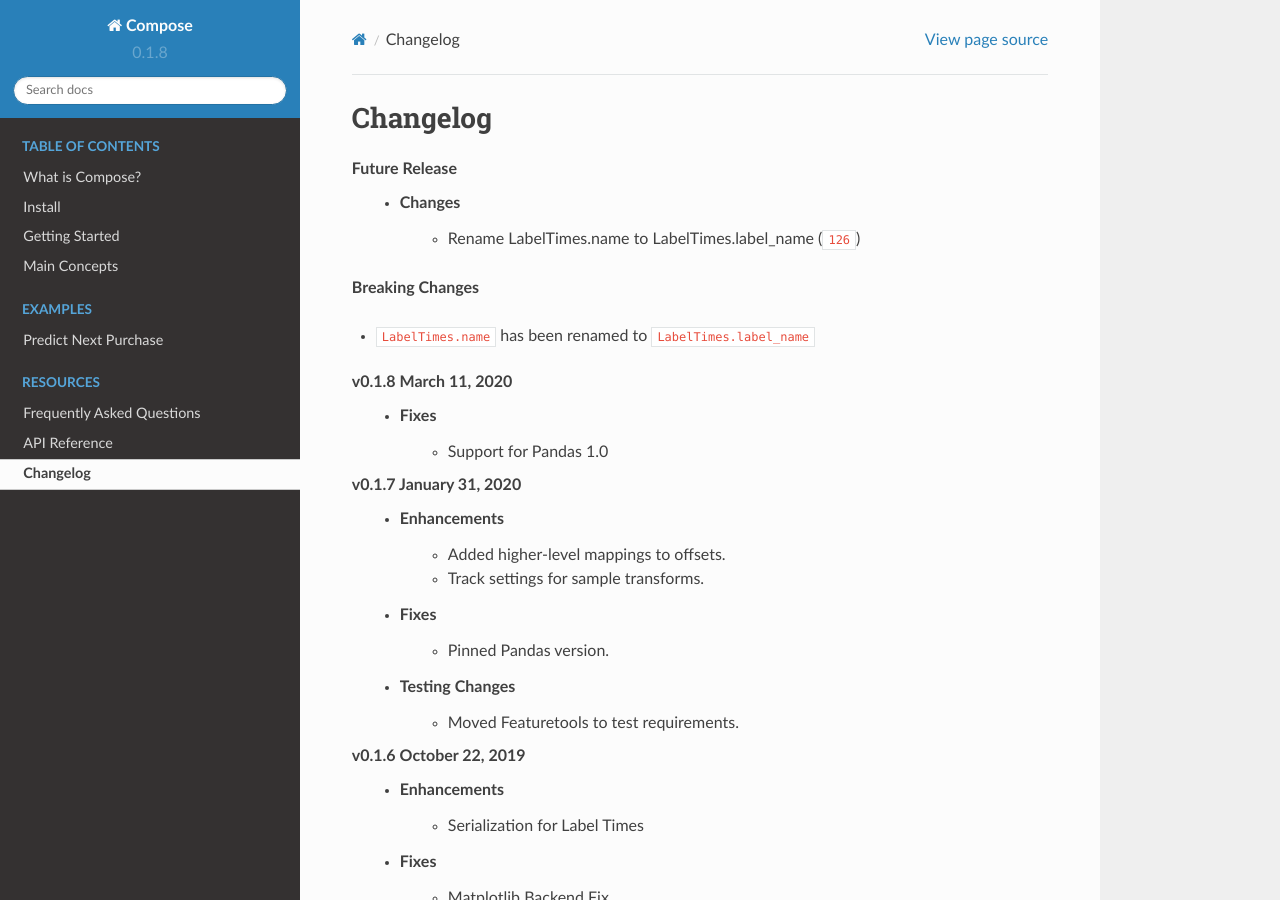
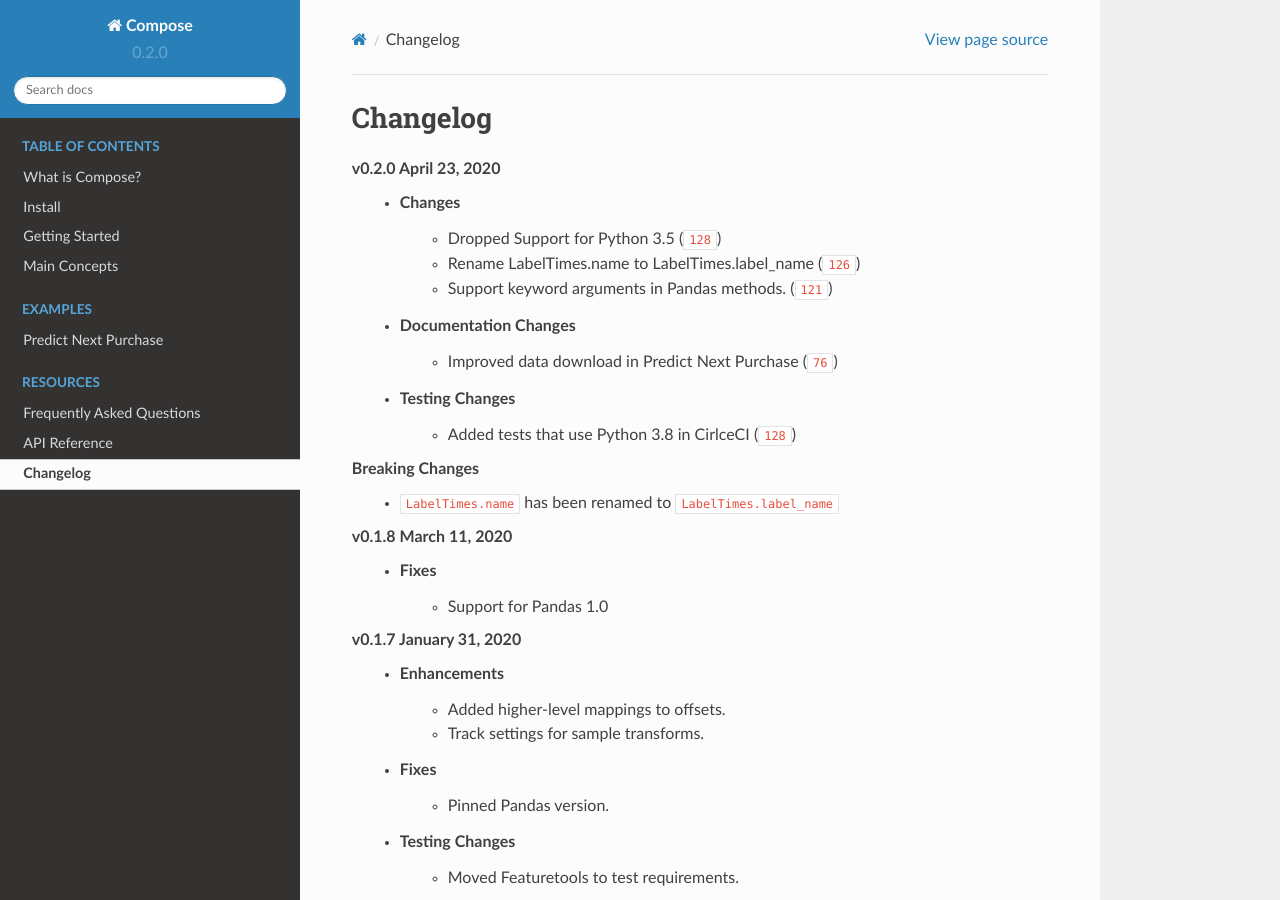
Before and after one commit to alteryx/compose, a Sphinx documentation site: the page built from docs/source/changelog.rst, in a window 1280 px wide and 900 px high. Built offline with Sphinx 7.4.7 and the Read the Docs theme 2.0.0, drawn with Linux system fonts in a browser that asks for light colours; comment, search, counter and statistics services are not loaded; cross-references to code outside the pages are shown as plain code.

Commit message:
v0.2.0 (#131)

```diff
--- a/composeml/__init__.py
+++ b/composeml/__init__.py
@@ -3,4 +3,4 @@ from . import demos
 from .label_maker import LabelMaker
 from .label_times import LabelTimes, read_csv, read_parquet, read_pickle
 
-__version__ = '0.1.8'
+__version__ = '0.2.0'
--- a/docs/source/changelog.rst
+++ b/docs/source/changelog.rst
@@ -1,13 +1,19 @@
 =========
 Changelog
 =========
-**Future Release**
+
+**v0.2.0** April 23, 2020
     * Changes
+        * Dropped Support for Python 3.5 (:pr:`128`)
         * Rename LabelTimes.name to LabelTimes.label_name (:pr:`126`)
+        * Support keyword arguments in Pandas methods. (:pr:`121`)
+    * Documentation Changes
+        * Improved data download in Predict Next Purchase (:pr:`76`)
+    * Testing Changes
+        * Added tests that use Python 3.8 in CirlceCI (:pr:`128`)
 
 **Breaking Changes**
-
-* ``LabelTimes.name`` has been renamed to ``LabelTimes.label_name``
+    * ``LabelTimes.name`` has been renamed to ``LabelTimes.label_name``
 
 **v0.1.8** March 11, 2020
     * Fixes
--- a/docs/source/install.rst
+++ b/docs/source/install.rst
@@ -2,6 +2,6 @@
 Install
 =======
 
-Compose is available for Python >= 3.5. To install, use :code:`pip` by running the following commmand::
+In Python 3.6 or later, Compose can be installed by running the following commmand:
 
     pip install composeml
--- a/setup.py
+++ b/setup.py
@@ -2,7 +2,7 @@ from setuptools import find_packages, setup
 
 setup(
     name='composeml',
-    version='0.1.8',
+    version='0.2.0',
     author='Feature Labs, Inc.',
     author_email='support@featurelabs.com',
     license='BSD 3-clause',
@@ -12,4 +12,5 @@ setup(
     long_description=open('README.md').read(),
     long_description_content_type='text/markdown',
     packages=find_packages(),
+    python_requires='>=3.6',
 )
```
